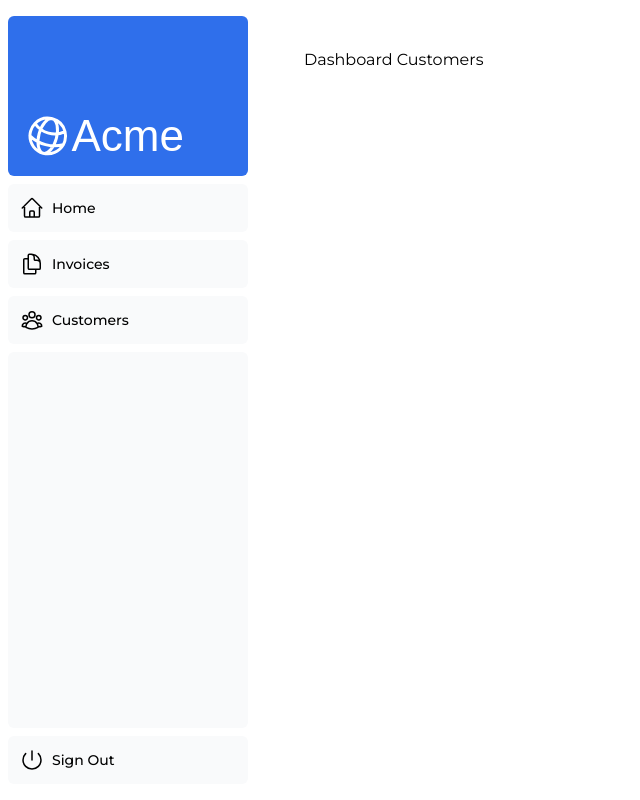
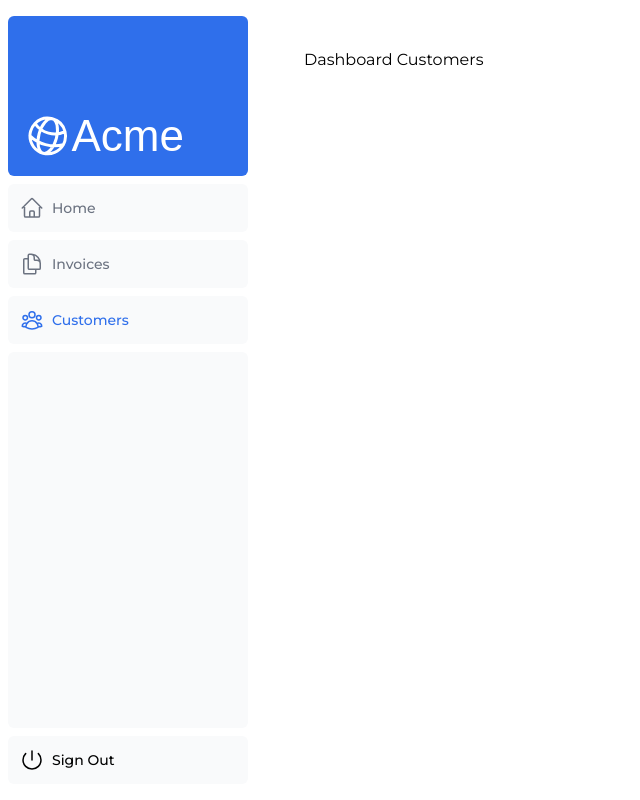
Before and after one commit to Ketbome/nextjs-dashboard, a Next.js app: page /dashboard/customers in a window 1280 px wide. Shown: the whole page, without its empty margins (0-640 px from the left). Built offline with nearby package versions, Linux system fonts and the light colour scheme; a web font is replaced by a local one.

Commit message:
Fix UI rendering issue in latest-invoices.tsx and nav-links.tsx

```diff
--- a/app/ui/dashboard/latest-invoices.tsx
+++ b/app/ui/dashboard/latest-invoices.tsx
@@ -16,7 +16,7 @@ export default async function LatestInvoices({
       <div className="flex grow flex-col justify-between rounded-xl bg-gray-50 p-4">
         {/* NOTE: comment in this code when you get to this point in the course */}
 
-        {/* <div className="bg-white px-6">
+        <div className="bg-white px-6">
           {latestInvoices.map((invoice, i) => {
             return (
               <div
@@ -53,7 +53,7 @@ export default async function LatestInvoices({
               </div>
             );
           })}
-        </div> */}
+        </div>
         <div className="flex items-center pb-2 pt-6">
           <ArrowPathIcon className="h-5 w-5 text-gray-500" />
           <h3 className="ml-2 text-sm text-gray-500 ">Updated just now</h3>
--- a/app/ui/dashboard/nav-links.tsx
+++ b/app/ui/dashboard/nav-links.tsx
@@ -1,8 +1,12 @@
+'use client'
+
 import {
   UserGroupIcon,
   HomeIcon,
   DocumentDuplicateIcon,
 } from '@heroicons/react/24/outline';
+import Link from 'next/link';
+import { usePathname } from 'next/navigation';
 
 // Map of links to display in the side navigation.
 // Depending on the size of the application, this would be stored in a database.
@@ -17,19 +21,23 @@ const links = [
 ];
 
 export default function NavLinks() {
+  const pathname = usePathname();
   return (
     <>
       {links.map((link) => {
         const LinkIcon = link.icon;
         return (
-          <a
+          <Link
             key={link.name}
             href={link.href}
-            className="flex h-[48px] grow items-center justify-center gap-2 rounded-md bg-gray-50 p-3 text-sm font-medium hover:bg-sky-100 hover:text-blue-600 md:flex-none md:justify-start md:p-2 md:px-3"
+            className={`flex h-[48px] grow items-center justify-center gap-2 rounded-md bg-gray-50 p-3 text-sm font-medium hover:bg-sky-100 hover:text-blue-600 md:flex-none md:justify-start md:p-2 md:px-3
+
+            ${pathname === link.href ? 'text-blue-600' : 'text-gray-500'}
+            `}
           >
             <LinkIcon className="w-6" />
             <p className="hidden md:block">{link.name}</p>
-          </a>
+          </Link>
         );
       })}
     </>
--- a/app/ui/dashboard/revenue-chart.tsx
+++ b/app/ui/dashboard/revenue-chart.tsx
@@ -17,11 +17,11 @@ export default async function RevenueChart({
   const chartHeight = 350;
   // NOTE: comment in this code when you get to this point in the course
 
-  // const { yAxisLabels, topLabel } = generateYAxis(revenue);
+  const { yAxisLabels, topLabel } = generateYAxis(revenue);
 
-  // if (!revenue || revenue.length === 0) {
-  //   return <p className="mt-4 text-gray-400">No data available.</p>;
-  // }
+  if (!revenue || revenue.length === 0) {
+    return <p className="mt-4 text-gray-400">No data available.</p>;
+  }
 
   return (
     <div className="w-full md:col-span-4">
@@ -30,7 +30,7 @@ export default async function RevenueChart({
       </h2>
       {/* NOTE: comment in this code when you get to this point in the course */}
 
-      {/* <div className="rounded-xl bg-gray-50 p-4">
+      <div className="rounded-xl bg-gray-50 p-4">
         <div className="sm:grid-cols-13 mt-0 grid grid-cols-12 items-end gap-2 rounded-md bg-white p-4 md:gap-4">
           <div
             className="mb-6 hidden flex-col justify-between text-sm text-gray-400 sm:flex"
@@ -59,7 +59,7 @@ export default async function RevenueChart({
           <CalendarIcon className="h-5 w-5 text-gray-500" />
           <h3 className="ml-2 text-sm text-gray-500 ">Last 12 months</h3>
         </div>
-      </div> */}
+      </div>
     </div>
   );
 }
```
